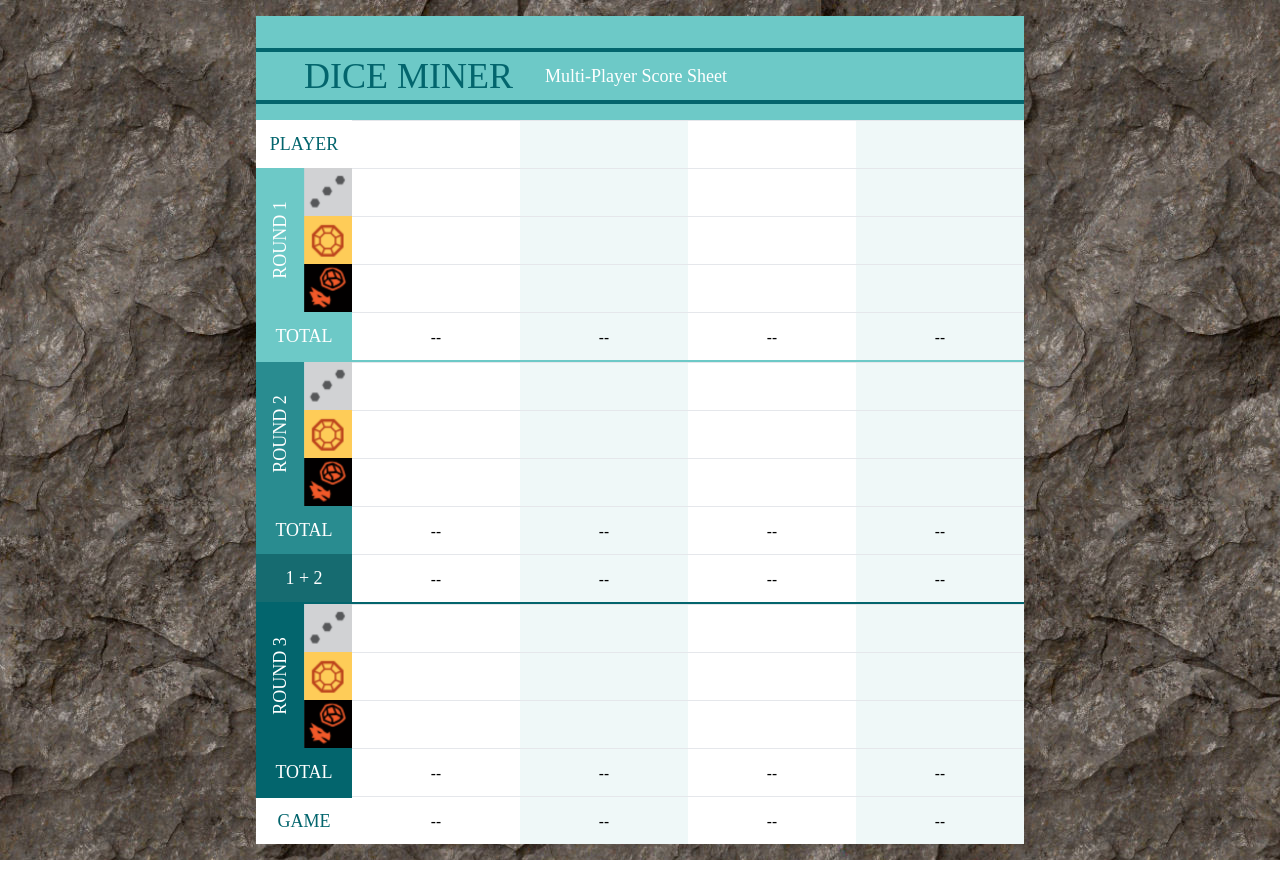
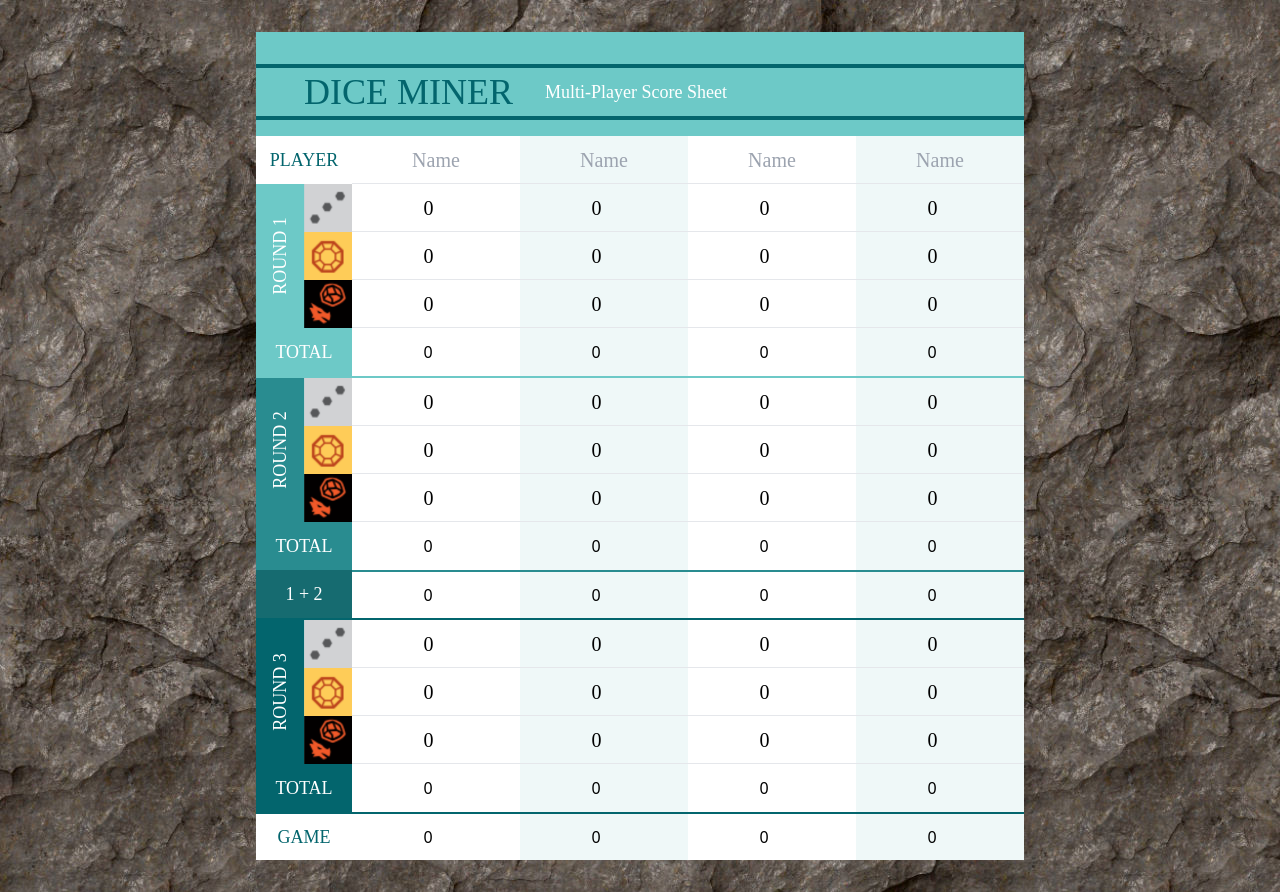
Before and after one commit to daceynolan/tome-of-scoring, a React (Create React App) app: page /dice-miner in a window 1280 px wide. Before the commit the page ends 860 px from the top, so only its background shows below. Built offline with nearby package versions, Linux system fonts and the light colour scheme; a web font is replaced by a local one.

Commit message:
feat(dice-miner): calculate totals based on inputs

```diff
--- /dev/null
+++ b/src/components/dice-miner/BaseRow.tsx
@@ -0,0 +1,27 @@
+import classNames from "classnames";
+import times from "lodash/times";
+import { ReactNode } from "react";
+
+import Cell from "./Cell";
+
+type Props = {
+  cellRenderer: (cellIndex: number) => ReactNode;
+  rowClassName?: string;
+};
+
+export default function BaseRow({ cellRenderer, rowClassName }: Props) {
+  return (
+    <div className="grid grid-cols-4 flex-1">
+      {times(4, (columnIndex) => {
+        return (
+          <Cell
+            key={columnIndex}
+            className={classNames("even:bg-dm-aquamarine-50", rowClassName)}
+          >
+            {cellRenderer(columnIndex)}
+          </Cell>
+        );
+      })}
+    </div>
+  );
+}
--- a/src/components/dice-miner/DiceMiner.tsx
+++ b/src/components/dice-miner/DiceMiner.tsx
@@ -1,11 +1,55 @@
 import StoneTexture from "assets/dice_miner/stone_texture.jpeg";
 import Container from "components/core/Container/Container";
+import times from "lodash/times";
+import { createContext, useState } from "react";
 import Helmet from "react-helmet";
 
 import ScoringGrid from "./ScoringGrid";
 import Text from "./Text";
+import { MinerContextType, Player, PlayerKeys } from "./types";
+
+const initialPlayers = times(4, () => {
+  return {
+    name: "",
+    round_1_sequences: 0,
+    round_1_treasure: 0,
+    round_1_hazards: 0,
+    round_2_sequences: 0,
+    round_2_treasure: 0,
+    round_2_hazards: 0,
+    round_3_sequences: 0,
+    round_3_treasure: 0,
+    round_3_hazards: 0,
+  };
+});
+
+export const MinerContext = createContext<MinerContextType>({
+  players: [],
+  updatePlayer() {},
+});
 
 export default function DiceMiner() {
+  const [players, setPlayers] = useState<Player[]>(initialPlayers);
+
+  function updatePlayer(
+    playerIndex: number,
+    field: PlayerKeys,
+    value: string | number
+  ) {
+    setPlayers(
+      players.map((player, index) => {
+        if (index === playerIndex) {
+          return {
+            ...player,
+            [field]: value,
+          };
+        } else {
+          return player;
+        }
+      })
+    );
+  }
+
   return (
     <>
       <Helmet>
@@ -17,8 +61,9 @@
           rel="stylesheet"
         />
       </Helmet>
+      <MinerContext.Provider value={{ updatePlayer, players }}>
         <div
-        className="p-4"
+          className="p-4 md:p-8"
           style={{
             backgroundImage: `url(${StoneTexture})`,
           }}
@@ -39,6 +84,7 @@
             <ScoringGrid round={3} />
           </Container>
         </div>
+      </MinerContext.Provider>
     </>
   );
 }
--- a/src/components/dice-miner/ScoringGrid.tsx
+++ b/src/components/dice-miner/ScoringGrid.tsx
@@ -2,11 +2,11 @@
 import GemIcon from "assets/dice_miner/gem_icon.png";
 import HazardIcon from "assets/dice_miner/hazard_icon.png";
 import classNames from "classnames";
-import times from "lodash/times";
 
 import Cell from "./Cell";
 import ScoringRow from "./ScoringRow";
 import Text from "./Text";
+import TotalRow from "./TotalRow";
 
 type Props = {
   round: 1 | 2 | 3;
@@ -82,44 +82,27 @@
       </div>
       <div className="flex-1">
         {/* Player Name Row (Only for round 1) */}
-        {round === 1 && <ScoringRow cellType="text" />}
+        {round === 1 && <ScoringRow field="name" fieldType="text" />}
         {/* All rounds have three rows for numeric inputs */}
-        <ScoringRow cellType="number" />
-        <ScoringRow cellType="number" />
-        <ScoringRow cellType="number" />
+        <ScoringRow field={`round_${round}_sequences`} fieldType="number" />
+        <ScoringRow field={`round_${round}_treasure`} fieldType="number" />
+        <ScoringRow field={`round_${round}_hazards`} fieldType="number" />
         {/* All rounds have an individual total row */}
-        <ScoringRow cellType="readOnly" />
+        <TotalRow roundsToSum={[round]} />
         {/* Round 2 has a total for round 1 + 2 */}
-        {round === 2 && <ScoringRow cellType="readOnly" />}
+        {round === 2 && (
+          <TotalRow
+            rowClassName="border-t-2 border-dm-aquamarine-200"
+            roundsToSum={[1, 2]}
+          />
+        )}
         {/* Round 3 has a game total */}
-        {round === 3 && <ScoringRow cellType="readOnly" />}
-        {/* {times(3, (rowIndex) => {
-          return (
-            <div className="grid grid-cols-4 flex-1" key={rowIndex}>
-              {times(4, (columnIndex) => {
-                return (
-                  <Cell
-                    key={columnIndex}
-                    className={classNames(
-                      "even:bg-dm-aquamarine-50",
-                      (round === 1 || columnIndex !== 4) &&
-                        rowBorderClassMap.default,
-                      round === 2 &&
-                        columnIndex === 4 &&
-                        rowBorderClassMap.oneAndTwo,
-                      round === 3 && columnIndex === 4 && rowBorderClassMap.game
-                    )}
-                  >
-                    <input
-                      className="px-4 text-center w-full h-12 bg-inherit focus:outline-none border-4 border-transparent hover:border-gray-200 focus:border-dm-topaz font-dm-display text-xl"
-                      type="number"
-                    />
-                  </Cell>
-                );
-              })}
-            </div>
-          );
-        })} */}
+        {round === 3 && (
+          <TotalRow
+            rowClassName="border-t-2 border-b-0 border-dm-aquamarine-400"
+            roundsToSum={[1, 2, 3]}
+          />
+        )}
       </div>
     </div>
   );
--- a/src/components/dice-miner/ScoringRow.tsx
+++ b/src/components/dice-miner/ScoringRow.tsx
@@ -1,41 +1,36 @@
-import classNames from "classnames";
-import times from "lodash/times";
+import { useContext } from "react";
 
-import Cell from "./Cell";
+import BaseRow from "./BaseRow";
+import { MinerContext } from "./DiceMiner";
+import { Player } from "./types";
 
 type Props = {
-  cellType: "text" | "number" | "readOnly";
+  fieldType: "text" | "number";
+  field: keyof Player;
 };
 
-const columnBorderClassMap = {
-  default: "border-t",
-  oneAndTwo: "border-t-2 border-dm-aquamarine-200",
-  game: "border-t-2 border-b-0 border-dm-aquamarine-400",
-};
-
-export default function ScoringRow({ cellType }: Props) {
+export default function ScoringRow({ fieldType, field }: Props) {
+  const { players, updatePlayer } = useContext(MinerContext);
   return (
-    <div className="grid grid-cols-4 flex-1">
-      {times(4, (columnIndex) => {
+    <BaseRow
+      rowClassName="border-b"
+      cellRenderer={(columnIndex) => {
         return (
-          <Cell
-            key={columnIndex}
-            className={classNames(
-              "even:bg-dm-aquamarine-50",
-              columnIndex !== 4 && columnBorderClassMap.default
-            )}
-          >
-            {cellType === "readOnly" ? (
-              <div className="flex items-center justify-center h-full">--</div>
-            ) : (
-              <input
-                className="px-4 text-center w-full h-12 bg-inherit focus:outline-none border-4 border-transparent hover:border-gray-200 focus:border-dm-topaz font-dm-display text-xl"
-                type={cellType}
-              />
-            )}
-          </Cell>
+          <input
+            className="px-4 text-center w-full h-12 bg-inherit focus:outline-none border-4 border-transparent hover:border-gray-200 focus:border-dm-topaz font-dm-display text-xl"
+            type={fieldType}
+            value={players[columnIndex][field]}
+            placeholder={fieldType === "text" ? "Name" : undefined}
+            onChange={(e) => {
+              updatePlayer(
+                columnIndex,
+                field,
+                fieldType === "number" ? Number(e.target.value) : e.target.value
+              );
+            }}
+          />
         );
-      })}
-    </div>
+      }}
+    />
   );
 }
--- /dev/null
+++ b/src/components/dice-miner/TotalRow.tsx
@@ -0,0 +1,50 @@
+import sum from "lodash/sum";
+import { useContext } from "react";
+
+import BaseRow from "./BaseRow";
+import { MinerContext } from "./DiceMiner";
+import { PlayerKeys } from "./types";
+
+type Props = {
+  roundsToSum: number[];
+  rowClassName?: string;
+};
+
+const SCORING_METHODS = ["sequences", "treasure", "hazards"];
+
+function getFieldsToSum(roundsToSum: number[]) {
+  let fields: PlayerKeys[] = [];
+
+  roundsToSum.forEach((round) => {
+    SCORING_METHODS.forEach((method) => {
+      fields.push(`round_${round}_${method}` as PlayerKeys);
+    });
+  });
+
+  return fields;
+}
+
+export default function TotalRow({ roundsToSum, rowClassName }: Props) {
+  const { players } = useContext(MinerContext);
+  const fieldsToSum = getFieldsToSum(roundsToSum);
+
+  return (
+    <BaseRow
+      rowClassName={rowClassName}
+      cellRenderer={(columnIndex) => {
+        const player = players[columnIndex];
+        const total = sum(
+          fieldsToSum.map((field) => {
+            return player[field];
+          })
+        );
+
+        return (
+          <div className="pr-4 flex items-center justify-center h-full">
+            {total}
+          </div>
+        );
+      }}
+    />
+  );
+}
--- /dev/null
+++ b/src/components/dice-miner/types.tsx
@@ -0,0 +1,23 @@
+export type Player = {
+  name: string;
+  round_1_sequences: number;
+  round_1_treasure: number;
+  round_1_hazards: number;
+  round_2_sequences: number;
+  round_2_treasure: number;
+  round_2_hazards: number;
+  round_3_sequences: number;
+  round_3_treasure: number;
+  round_3_hazards: number;
+};
+
+export type PlayerKeys = keyof Player;
+
+export type MinerContextType = {
+  players: Player[];
+  updatePlayer: (
+    playerIndex: number,
+    field: PlayerKeys,
+    value: number | string
+  ) => void;
+};
```
Lines whose indentation alone changed are shown as unchanged.
